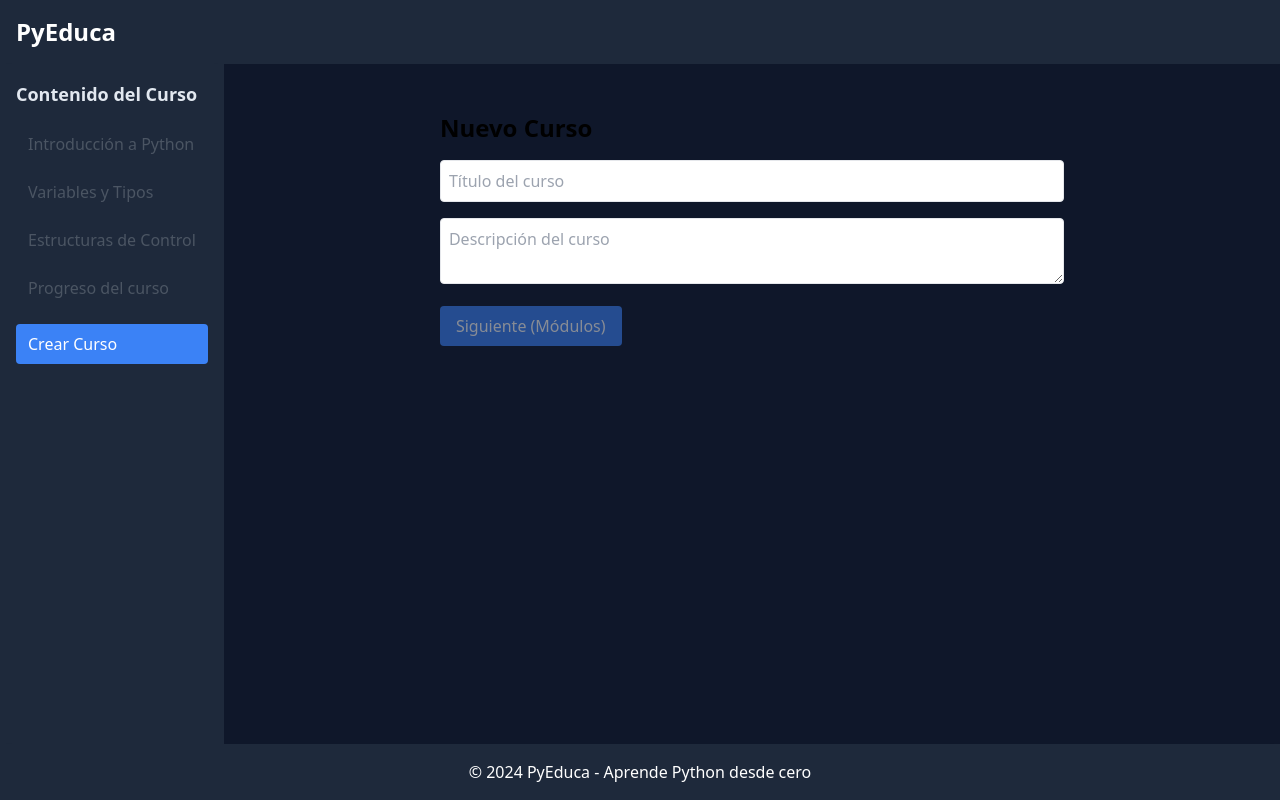
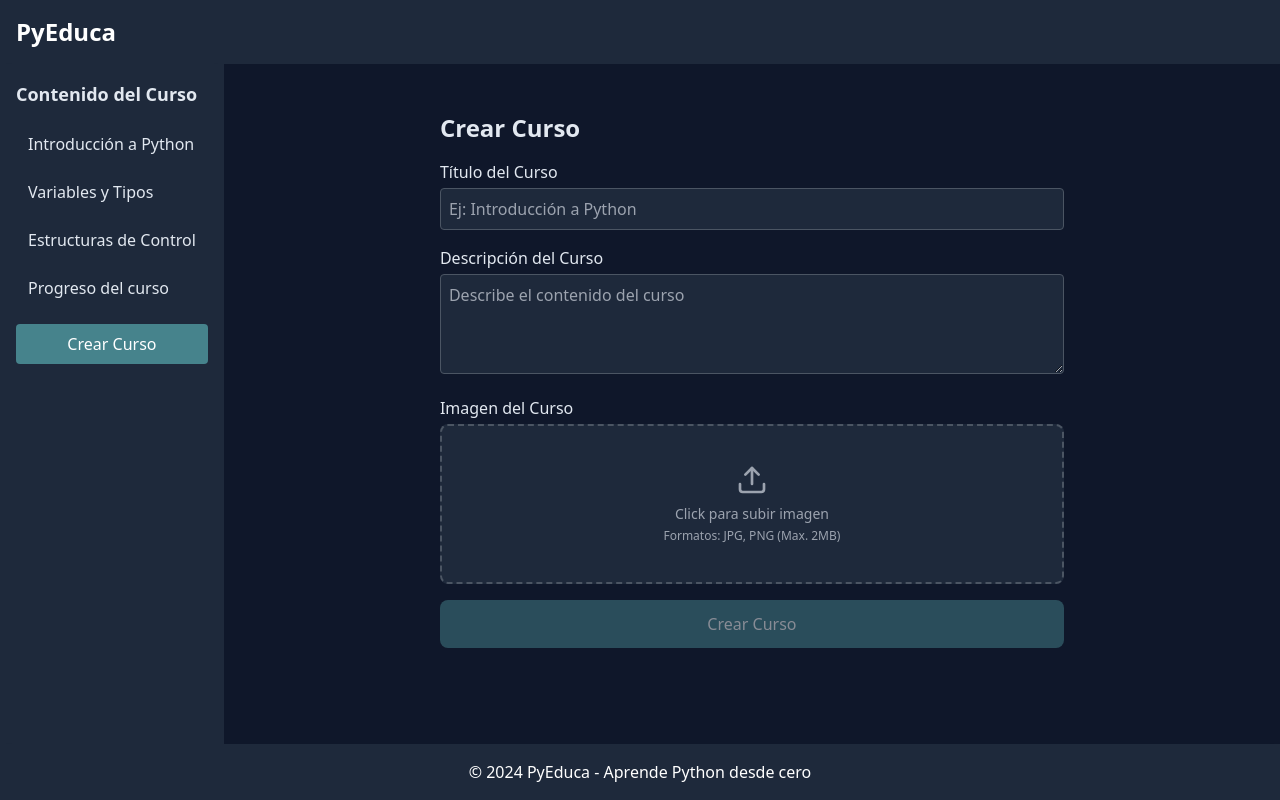
Before and after one commit to mita08mm/Py-Educa, a React (Vite) app in the folder frontend/: page /courses/create in a window 1280 px wide. Built offline with nearby package versions, Linux system fonts and the light colour scheme.

Commit message:
fix: correct form design

```diff
--- a/frontend/package.json
+++ b/frontend/package.json
@@ -17,6 +17,7 @@
     "axios": "^1.9.0",
     "react": "^19.0.0",
     "react-dom": "^19.0.0",
+    "react-icons": "^5.5.0",
     "react-router-dom": "^7.5.2"
   },
   "devDependencies": {
--- a/frontend/src/modules/courses/components/CourseForm.tsx
+++ b/frontend/src/modules/courses/components/CourseForm.tsx
@@ -1,5 +1,6 @@
 import { useState } from 'react';
 import { useCourseCreation } from '../hooks/useCourseCreation';
+import { FiUpload as UploadIcon } from 'react-icons/fi';
 
 export const CourseCreator = () => {
   const {
@@ -53,35 +54,88 @@ export const CourseCreator = () => {
     }
   };
 
-  const renderCourseForm = () => (
+  const renderCourseForm = () => {
+    const [previewImage, setPreviewImage] = useState<string | null>(null);
+
+    const handleImageChange = (e: React.ChangeEvent<HTMLInputElement>) => {
+      const file = e.target.files?.[0];
+      if (file) {
+        const reader = new FileReader();
+        reader.onloadend = () => {
+          setPreviewImage(reader.result as string); // Explicitamos que es string
+        };
+        reader.readAsDataURL(file);
+      }
+    };
+
+    return (
       <div className="space-y-4">
-      <h2 className="text-2xl font-bold">Nuevo Curso</h2>
+        <h2 className="text-2xl text-[#E2E8F0] font-bold">Crear Curso</h2>
+
+        {/* Campo de título */}
+        <div>
+          <label className="block text-[#E2E8F0] mb-1">Título del Curso</label>
           <input
             type="text"
-        placeholder="Título del curso"
-        className="w-full p-2 border rounded"
+            placeholder="Ej: Introducción a Python"
+            className="w-full p-2 border border-gray-600 rounded bg-[#1E293B] text-white"
             value={courseTitle}
             onChange={(e) => setCourseTitle(e.target.value)}
           />
+        </div>
+
+        {/* Campo de descripción */}
+        <div>
+          <label className="block text-[#E2E8F0] mb-1">Descripción del Curso</label>
           <textarea
-        placeholder="Descripción del curso"
-        className="w-full p-2 border rounded"
+            placeholder="Describe el contenido del curso"
+            className="w-full p-2 border border-gray-600 rounded bg-[#1E293B] text-white min-h-[100px]"
             value={courseDescription}
             onChange={(e) => setCourseDescription(e.target.value)}
           />
+        </div>
+
+        {/* Campo de imagen (nuevo) */}
+        <div>
+          <label className="block text-[#E2E8F0] mb-1">Imagen del Curso</label>
+          <label className="flex flex-col items-center justify-center w-full h-40 border-2 border-dashed border-gray-600 rounded-lg cursor-pointer bg-[#1E293B] hover:bg-[#1E293B]/80 transition">
+            {previewImage ? (
+              <img
+                src={previewImage}
+                alt="Preview"
+                className="w-full h-full object-cover rounded-lg"
+              />
+            ) : (
+              <div className="flex flex-col items-center justify-center text-gray-400">
+                <UploadIcon className="w-8 h-8 mb-2" /> {/* Icono de subida */}
+                <p className="text-sm">Click para subir imagen</p>
+                <p className="text-xs mt-1">Formatos: JPG, PNG (Max. 2MB)</p>
+              </div>
+            )}
+            <input
+              type="file"
+              className="hidden"
+              accept="image/jpeg, image/png"
+              onChange={handleImageChange}
+            />
+          </label>
+        </div>
+
+        {/* Botón de acción */}
         <button
           onClick={handleSaveCourse}
-        className="bg-blue-500 text-white px-4 py-2 rounded disabled:opacity-50"
+          className="w-full bg-[#46838C] hover:bg-[#2F646D] text-white px-4 py-3 rounded-lg disabled:opacity-50 transition mt-6"
           disabled={!courseTitle.trim()}
         >
-        Siguiente (Módulos)
+          Crear Curso
         </button>
       </div>
     );
+};
 
   const renderModuleForm = () => (
     <div className="space-y-4">
-      <h2 className="text-2xl font-bold">Agregar Módulo a {course?.title}</h2>
+      <h2 className="text-2xl text-[#E2E8F0] font-bold">Agregar Módulo a {course?.title}</h2>
       <input
         type="text"
         placeholder="Título del módulo"
@@ -92,7 +146,7 @@ export const CourseCreator = () => {
       <div className="flex space-x-2">
         <button
           onClick={handleSaveModule}
-          className="bg-blue-500 text-white px-4 py-2 rounded disabled:opacity-50"
+          className="bg-[#46838C] text-white px-4 py-2 rounded disabled:opacity-50"
           disabled={!moduleTitle.trim()}
         >
           Agregar Módulo
@@ -104,9 +158,10 @@ export const CourseCreator = () => {
     </div>
     );
 
+
   const renderSectionForm = () => (
     <div className="space-y-4">
-      <h2 className="text-2xl font-bold">Agregar Sección a {module?.title}</h2>
+      <h2 className="text-2xl text-[#E2E8F0] font-bold">Agregar Sección a {module?.title}</h2>
       <input
         type="text"
         placeholder="Título de la sección"
@@ -131,7 +186,7 @@ export const CourseCreator = () => {
 
   const renderSubsectionForm = () => (
     <div className="space-y-4">
-      <h2 className="text-2xl font-bold">Agregar Subsección a {section?.title}</h2>
+      <h2 className="text-2xl text-[#E2E8F0] font-bold">Agregar Subsección a {section?.title}</h2>
       <input
         type="text"
         placeholder="Título de la subsección"
--- a/frontend/src/modules/layout/components/Sidebar.tsx
+++ b/frontend/src/modules/layout/components/Sidebar.tsx
@@ -15,7 +15,7 @@ export const Sidebar = () => {
           <ul className="space-y-2">
             {courseSections.map((section, index) => (
               <li key={index}>
-                <a href="#" className="block px-3 py-2 rounded hover:bg-blue-50 text-gray-600 hover:text-blue-600 text-[#E2E8F0]">
+                <a href="#" className="block px-3 py-2 rounded hover:bg-blue-50 hover:text-blue-600 text-[#E2E8F0]">
                   {section}
                 </a>
               </li>
@@ -24,7 +24,7 @@ export const Sidebar = () => {
         </nav>
         <Link
           to="/courses/create"
-          className="block mt-4 px-3 py-2 rounded bg-blue-500 text-white hover:bg-blue-600">
+          className="block mt-4 px-3 py-2 rounded bg-[#46838C] text-white hover:bg-blue-600 text-center">
           Crear Curso
         </Link>
       </aside>
```
Also changed, not shown: 1 other file (tests, documents, lock files or other folders). Lines whose indentation alone changed are shown as unchanged.
